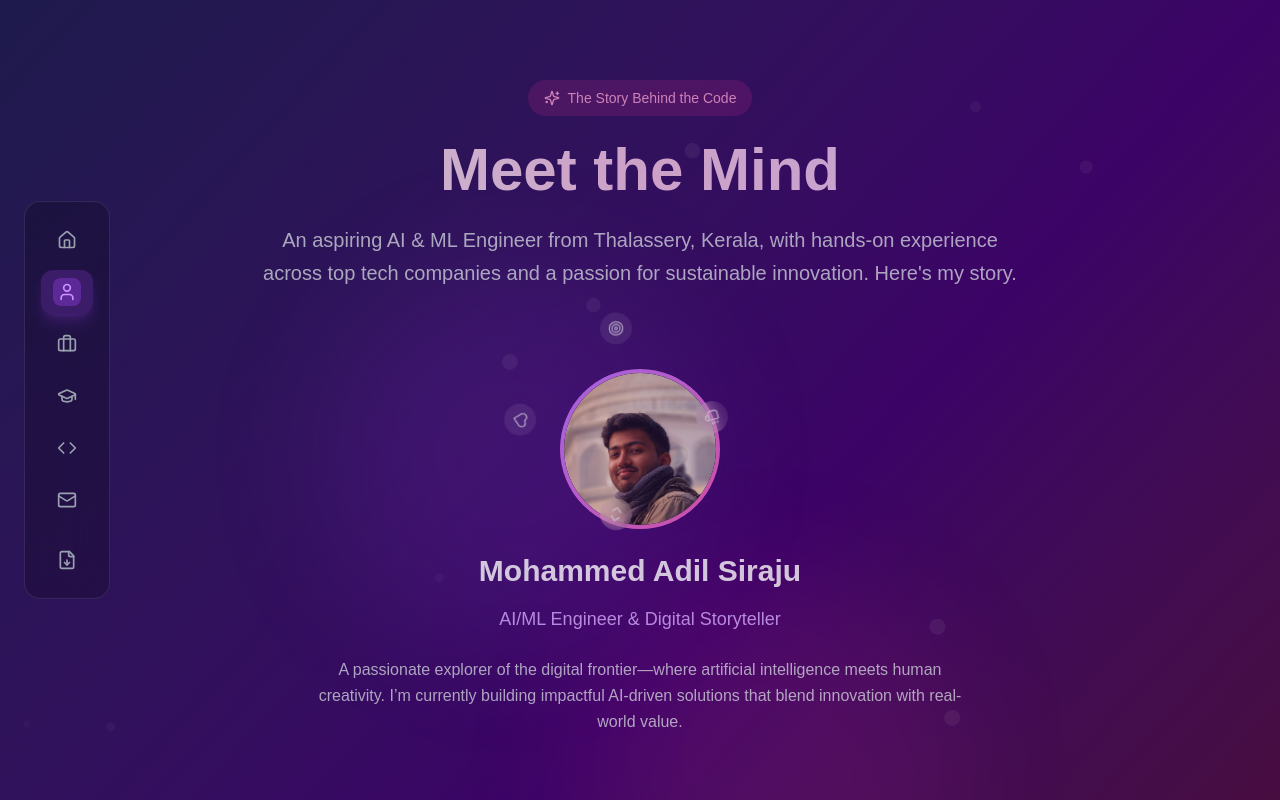
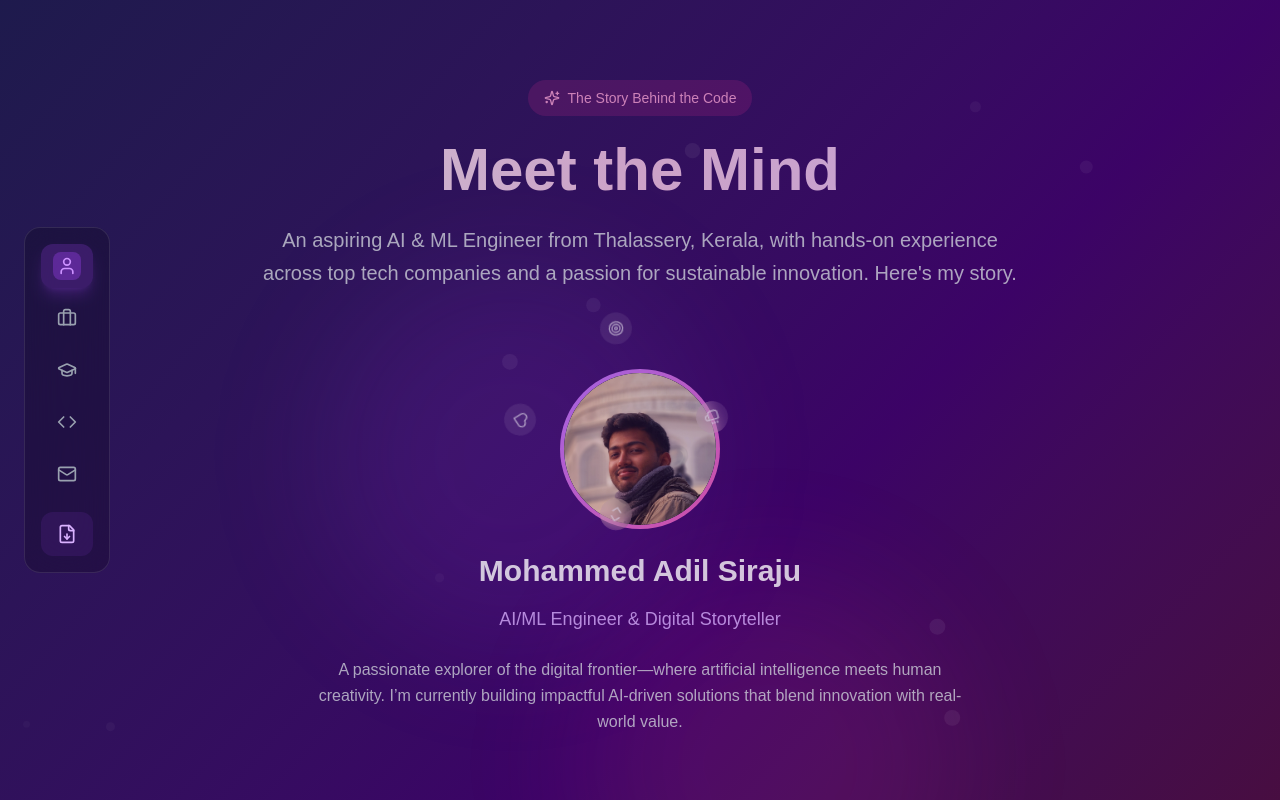
Before and after one commit to adilsiraju/portfolio-adil, a Next.js app: page / in a window 1280 px wide. Shown: the top 800 px of the page. Built offline with nearby package versions, Linux system fonts and the light colour scheme.

Commit message:
feat: Update VerticalNavigation component by removing 'Home' nav item and changing active section to 'About'; enhance resume link styling and animations

```diff
--- a/src/components/VerticalNavigation.tsx
+++ b/src/components/VerticalNavigation.tsx
@@ -24,12 +24,6 @@ interface NavItem {
 }
 
 const navItems: NavItem[] = [
-  {
-    id: 'hero',
-    label: 'Home',
-    icon: <Home className="w-5 h-5" />,
-    href: '#story-hero'
-  },
   {
     id: 'about',
     label: 'About',
@@ -63,7 +57,7 @@ const navItems: NavItem[] = [
 ]
 
 const VerticalNavigation = () => {
-  const [activeSection, setActiveSection] = useState('hero')
+  const [activeSection, setActiveSection] = useState('about')
   const [isOpen, setIsOpen] = useState(false)
   const [isVisible, setIsVisible] = useState(false)
   const [isClient, setIsClient] = useState(false)
@@ -174,12 +168,17 @@ const VerticalNavigation = () => {
             </motion.button>
           ))}
           {/* Resume link styled like nav items */}
-          <a
+          <motion.a
             href="https://drive.google.com/file/d/1d1J9dE3Rm84zGwUwOiI74z9Kx-LkuUWi/view?usp=sharing"
             target="_blank"
             rel="noopener noreferrer"
             aria-label="Download Resume"
-            className="group relative flex items-center gap-3 px-4 py-3 rounded-xl transition-all duration-300 text-gray-400 hover:text-white hover:bg-white/5 mt-2"
+            className="group relative flex items-center gap-3 px-4 py-3 rounded-xl transition-all duration-300 text-purple-300 hover:text-white bg-purple-500/10 hover:bg-purple-500/20 mt-2 hover:shadow-lg hover:shadow-purple-500/20"
+            initial={{ x: -50, opacity: 0 }}
+            animate={{ x: 0, opacity: 1 }}
+            transition={{ delay: getStaggerDelay(navItems.length * 0.1), duration: getAnimationDuration(0.5) }}
+            whileHover={shouldUseReducedAnimations ? undefined : { scale: 1.05, x: 5 }}
+            whileTap={shouldUseReducedAnimations ? undefined : { scale: 0.95 }}
           >
             <FileDown className="w-5 h-5" />
             {/* Tooltip */}
@@ -190,7 +189,7 @@ const VerticalNavigation = () => {
               Download Resume
               <div className="absolute left-0 top-1/2 -translate-y-1/2 -translate-x-1 w-2 h-2 bg-gray-900/90 rotate-45" />
             </motion.div>
-          </a>
+          </motion.a>
         </div>
       </motion.nav>
 
@@ -278,7 +277,7 @@ const VerticalNavigation = () => {
                   href="https://drive.google.com/file/d/1d1J9dE3Rm84zGwUwOiI74z9Kx-LkuUWi/view?usp=sharing"
                   target="_blank"
                   rel="noopener noreferrer"
-                  className="w-full group flex items-center gap-4 px-4 py-4 rounded-xl transition-all duration-300 text-gray-400 hover:text-white hover:bg-white/5"
+                  className="w-full group flex items-center gap-4 px-4 py-4 rounded-xl transition-all duration-300 text-purple-300 hover:text-white hover:bg-purple-500/20"
                   whileHover={shouldUseReducedAnimations ? undefined : { x: 10 }}
                   whileTap={shouldUseReducedAnimations ? undefined : { scale: 0.95 }}
                 >
```
